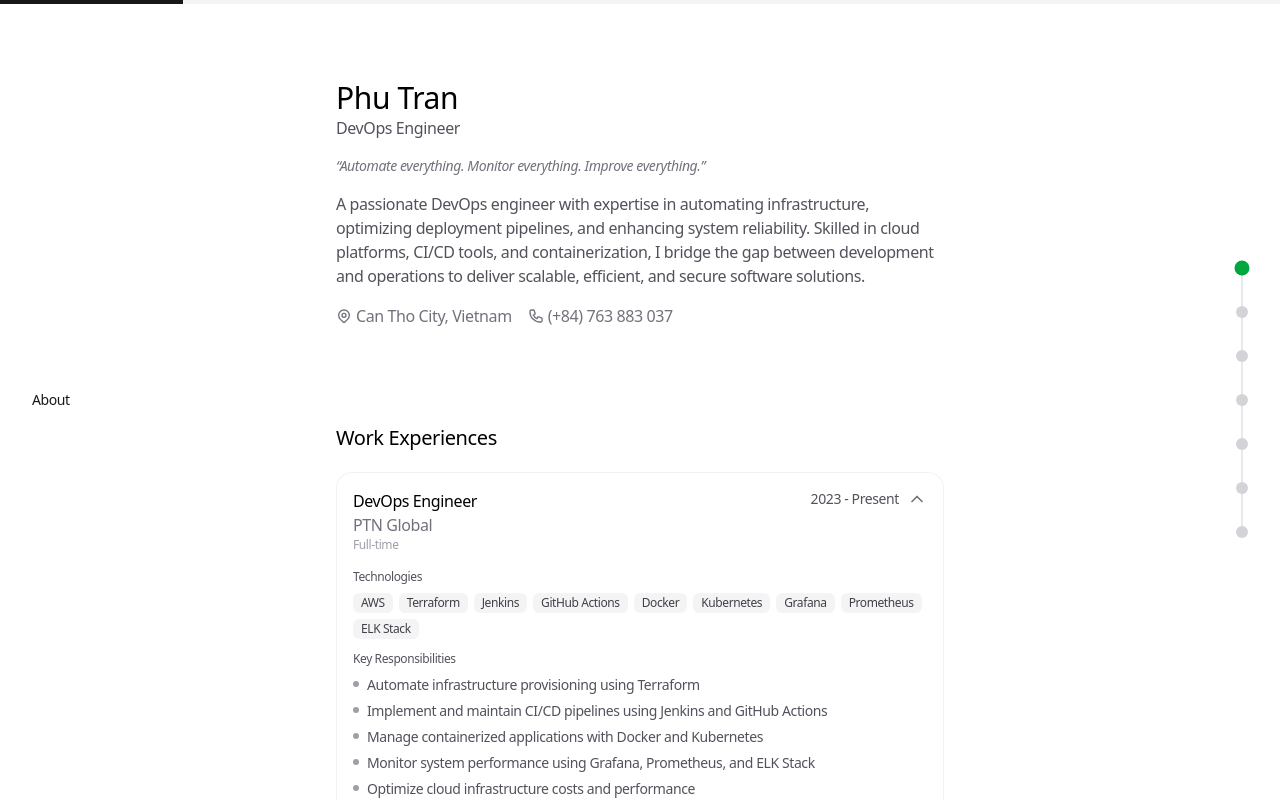
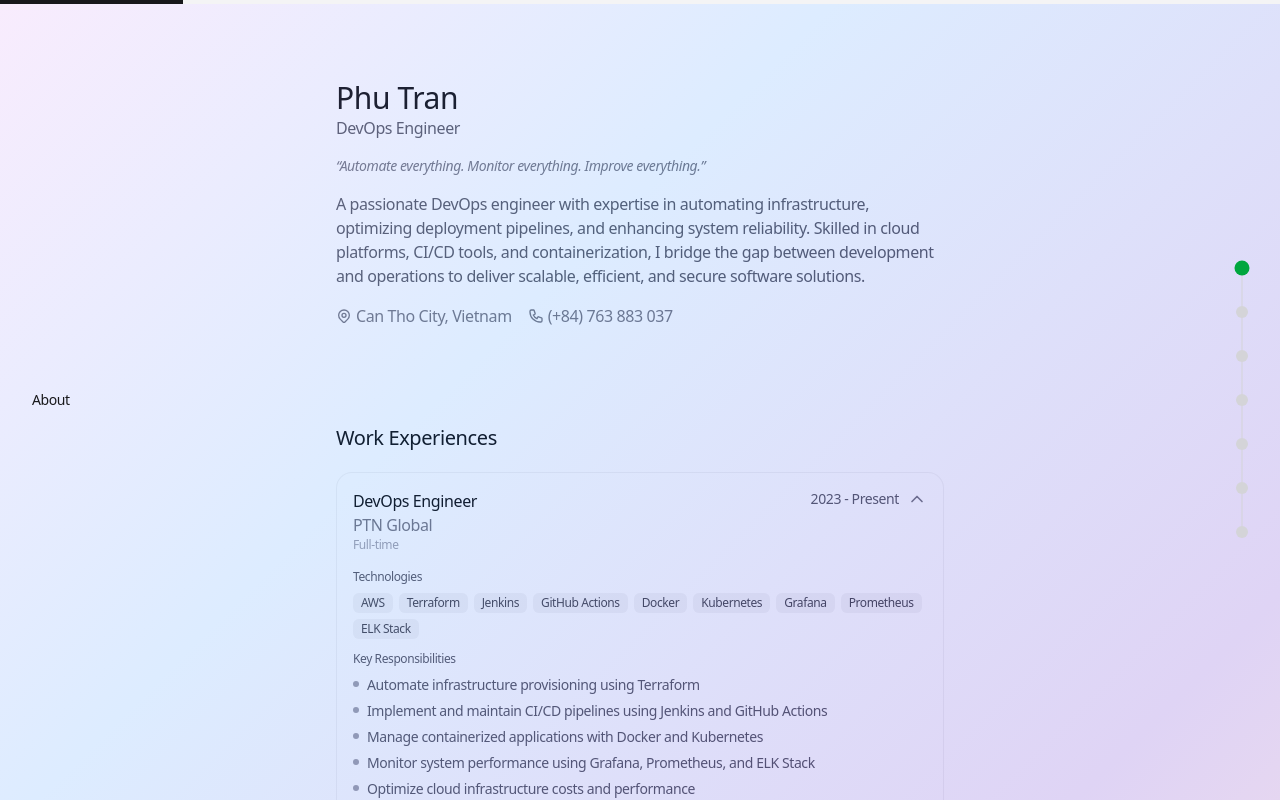
Before and after one commit to marshmary/portfolio, a Next.js app: page / in a window 1280 px wide. Shown: the top 800 px of the page. Built offline with nearby package versions, Linux system fonts and the light colour scheme.

Commit message:
feat: add animated rainbow gradient backdrop

```diff
--- a/app/globals.css
+++ b/app/globals.css
@@ -132,6 +132,24 @@
   }
 }
 
+@keyframes gradient-shift {
+  0% {
+    background-position: 0% 50%;
+  }
+  50% {
+    background-position: 100% 50%;
+  }
+  100% {
+    background-position: 0% 50%;
+  }
+}
+
+@media (prefers-reduced-motion: reduce) {
+  [data-gradient] {
+    animation: none !important;
+  }
+}
+
 :root {
   --sh-class: #7aa2f7;
   --sh-sign: #89ddff;
--- a/app/layout.tsx
+++ b/app/layout.tsx
@@ -4,6 +4,7 @@ import './globals.css'
 import { Footer } from './footer'
 import { ThemeProvider } from 'next-themes'
 import { NavBar } from '@/components/ui/nav-bar'
+import { RainbowGradient } from '@/components/ui/rainbow-gradient'
 
 export const viewport: Viewport = {
   width: 'device-width',
@@ -51,7 +52,7 @@ export default function RootLayout({
         />
       </head>
       <body
-        className={`${geist.variable} ${geistMono.variable} bg-white tracking-tight antialiased dark:bg-zinc-950`}
+        className={`${geist.variable} ${geistMono.variable} bg-white tracking-tight antialiased`}
       >
         <ThemeProvider
           enableSystem={true}
@@ -59,7 +60,8 @@ export default function RootLayout({
           storageKey="theme"
           defaultTheme="system"
         >
-          <div className="flex min-h-screen w-full flex-col font-[family-name:var(--font-inter-tight)]">
+          <RainbowGradient />
+          <div className="relative flex min-h-screen w-full flex-col bg-white/80 font-[family-name:var(--font-inter-tight)] dark:bg-zinc-950/80">
             <div className="relative mx-auto w-full max-w-screen-sm flex-1 px-4 pt-20">
               <NavBar></NavBar>
               {/* Header hidden on home page since name/role are in about section */}
--- /dev/null
+++ b/components/ui/rainbow-gradient.tsx
@@ -0,0 +1,31 @@
+'use client'
+
+import { useEffect, useState } from 'react'
+import { useTheme } from 'next-themes'
+
+export function RainbowGradient() {
+  const { resolvedTheme } = useTheme()
+  const [mounted, setMounted] = useState(false)
+
+  useEffect(() => {
+    setMounted(true)
+  }, [])
+
+  const isDark = mounted && resolvedTheme === 'dark'
+
+  return (
+    <div
+      className="pointer-events-none fixed inset-0 z-40"
+      data-gradient
+      style={{
+        background:
+          'linear-gradient(135deg, #ff6b6b, #feca57, #48dbfb, #ff9ff3, #54a0ff, #5f27cd, #ff6b6b)',
+        backgroundSize: '300% 300%',
+        opacity: mounted ? (isDark ? 0.1 : 0.2) : 0,
+        filter: isDark ? 'saturate(0.4) brightness(0.7)' : 'none',
+        transition: 'opacity 0.5s ease, filter 0.5s ease',
+        animation: 'gradient-shift 15s ease infinite',
+      }}
+    />
+  )
+}
```
